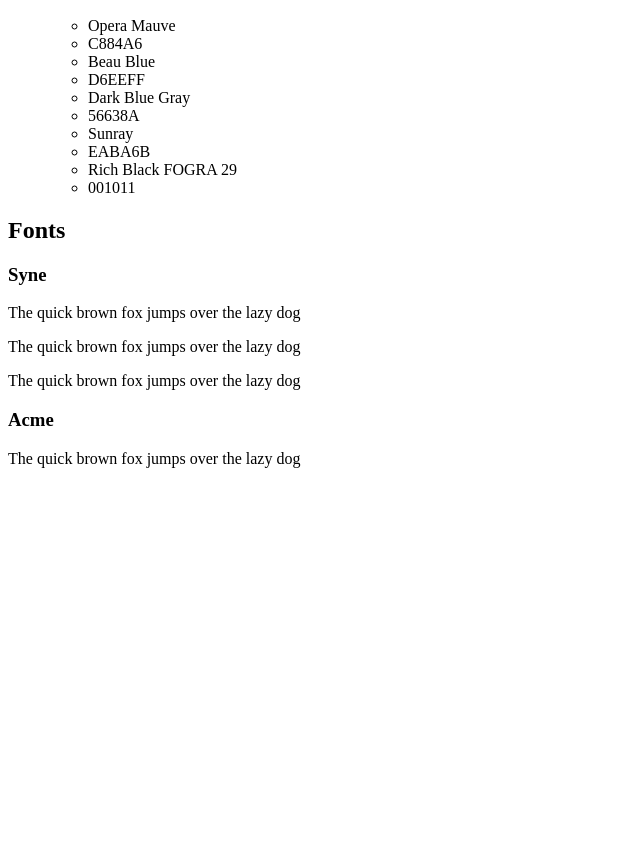
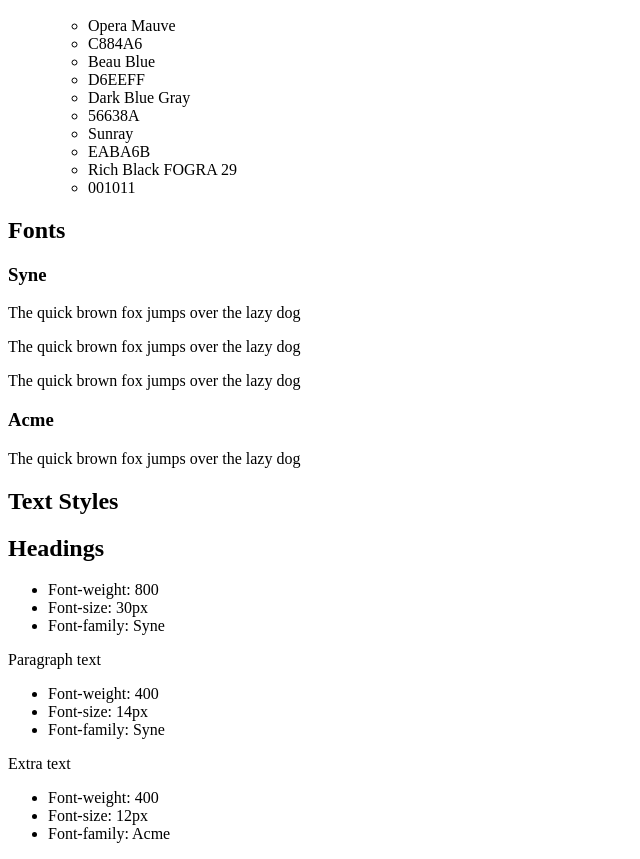
Before and after one commit to byoriolserra/design-system, a plain HTML site: page index.html in a window 1280 px wide. Shown: the part 110-969 px from the top of the page, without its empty margins (0-640 px from the left). Before the commit the page ends 800 px from the top, so only its background shows below. Drawn offline with Linux system fonts and the light colour scheme.

Commit message:
Add text styles content

```diff
--- a/index.html
+++ b/index.html
@@ -56,7 +56,25 @@
 
         <!--TEXT STYLES-->
         <section id="text-styles">
-
+            <h2>Text Styles</h2>
+            <h1 id="heading-example">Headings</h1>
+            <ul>
+                <li>Font-weight: 800</li>
+                <li>Font-size: 30px</li>
+                <li>Font-family: Syne</li>
+            </ul>
+            <p id="paragraph-example">Paragraph text</p>
+            <ul>
+                <li>Font-weight: 400</li>
+                <li>Font-size: 14px</li>
+                <li>Font-family: Syne</li>
+            </ul>
+            <p id="extra-example">Extra text</h2>
+            <ul>
+                <li>Font-weight: 400</li>
+                <li>Font-size: 12px</li>
+                <li>Font-family: Acme</li>
+            </ul>
         </section>
 
     </main>
```
